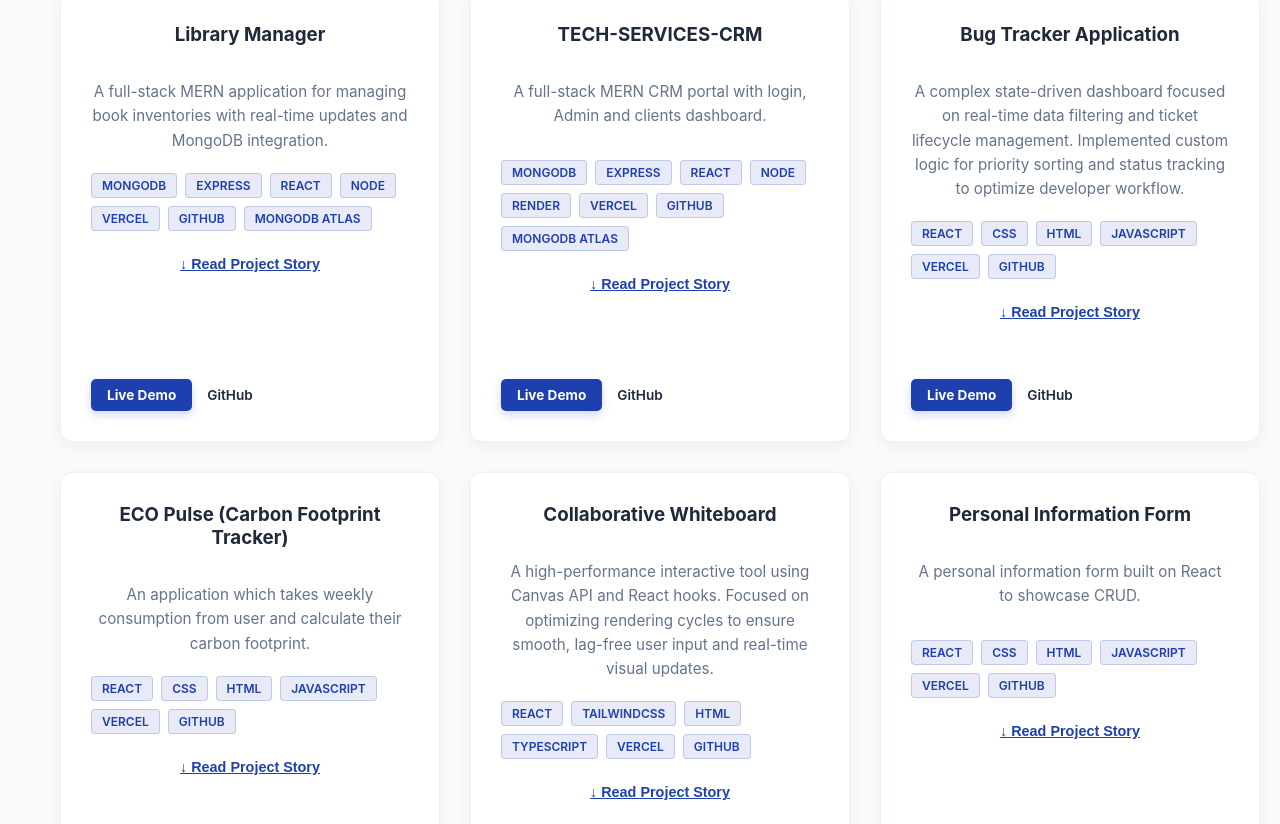
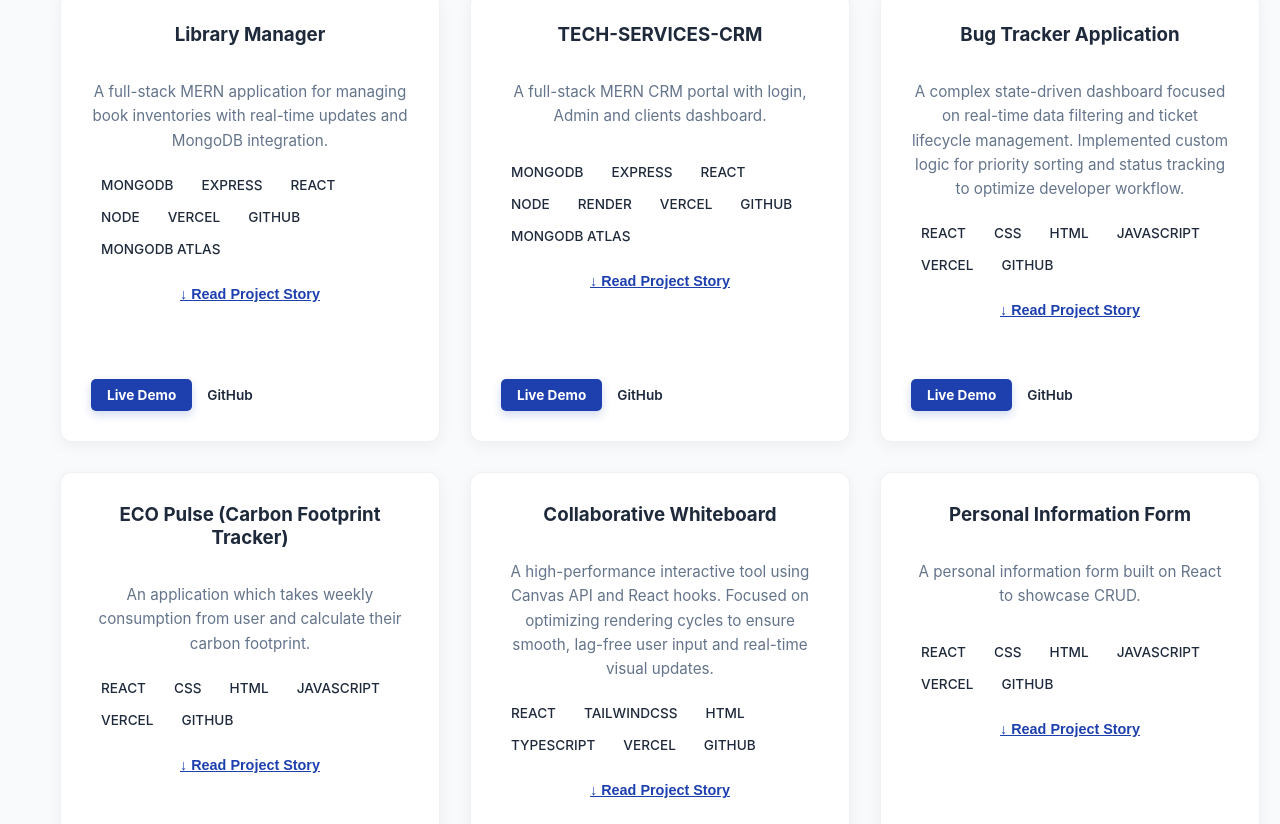
Before and after one commit to hramlk99k/my-portfolio, a React (Create React App) app: page / in a window 1280 px wide. Shown: the part 1176-2000 px from the top of the page. Built offline with nearby package versions, Linux system fonts and the light colour scheme.

Commit message:
UI: Fixed dark mode tech-stack visibility and updated About Me

```diff
--- a/src/App.css
+++ b/src/App.css
@@ -16,7 +16,11 @@
   --bg-main: #0f172a;
   --text-main: #f1f5f9;       /* Fixes invisible text */
   --card-bg: #1e293b;
-  --footer-bg: #020617;       /* Darker Navy for footer (Separated) */
+  --footer-bg: #020617;
+  --tech-bg: rgba(51, 65, 85, 0.5); /* Muted semi-transparent slate */
+  --tech-text: #94a3b8;           /* Muted text color */
+  --tech-border: #334155;         /* Subtle border */
+  --accent: #38bdf8;    /* Darker Navy for footer (Separated) */
 }
 
 /* --- CV BUTTON & HOVER --- */
@@ -95,7 +99,33 @@ body, .app-container {
   text-transform: uppercase;
   border: 1px solid rgba(30, 64, 175, 0.2);
 }
+/* Container for your tech chips */
+.tech-container {
+  display: flex;
+  flex-wrap: wrap;
+  gap: 8px;
+  margin-top: 10px;
+}
 
+/* The individual tech badge */
+.tech-badge {
+  background-color: var(--tech-bg);
+  color: var(--text-main); /* Keep text readable */
+  border: 1px solid var(--tech-border);
+  padding: 4px 10px;
+  border-radius: 6px;
+  font-size: 0.85rem;
+  font-weight: 500;
+  transition: all 0.2s ease;
+}
+
+/* Hover effect: Subtle glow instead of changing the whole color */
+.tech-badge:hover {
+  border-color: var(--accent);
+  background-color: rgba(56, 189, 248, 0.1); /* Light blue tint */
+  color: var(--accent);
+  transform: translateY(-2px);
+}
 .card-links {
   display: flex;
   align-items: center;
--- a/src/components/Hero.js
+++ b/src/components/Hero.js
@@ -10,7 +10,7 @@ const Hero = () => {
         </p>
 
         <a
-          href="/CV_Portfolio.pdf"
+          href="/CV_Final_Updated.pdf"
           target="_blank"
           rel="noopener noreferrer"
           className="cv-button"
```
Also changed, not shown: 2 other files (tests, documents, lock files or other folders).
